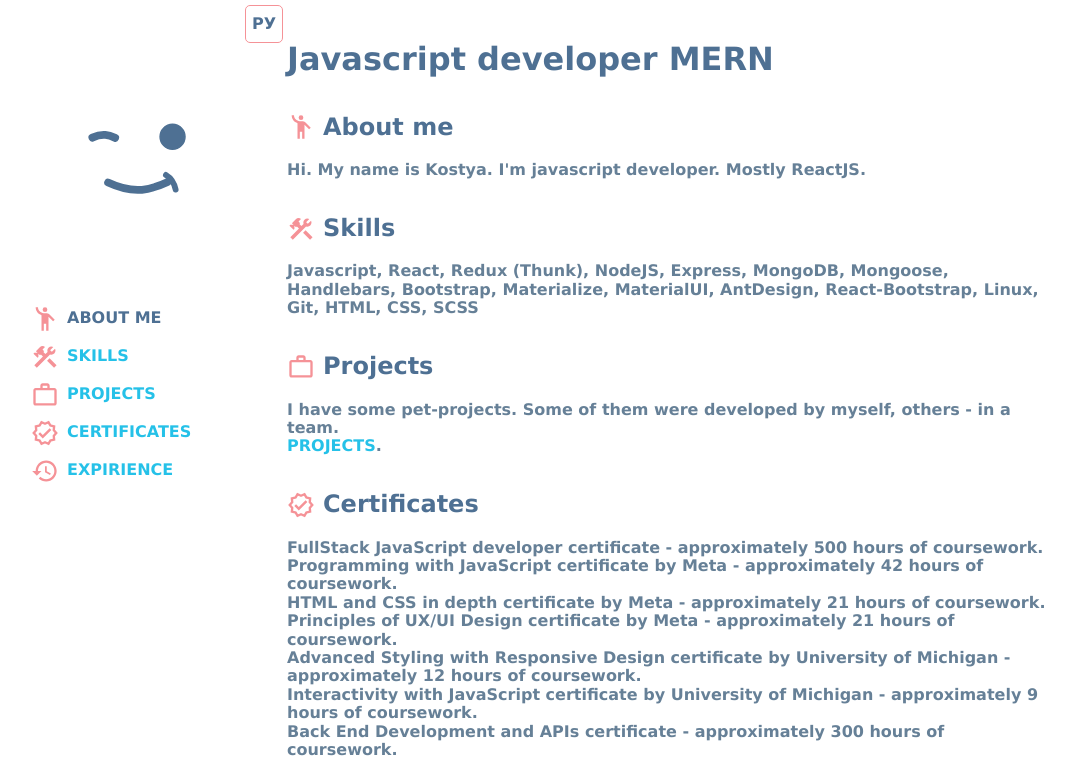
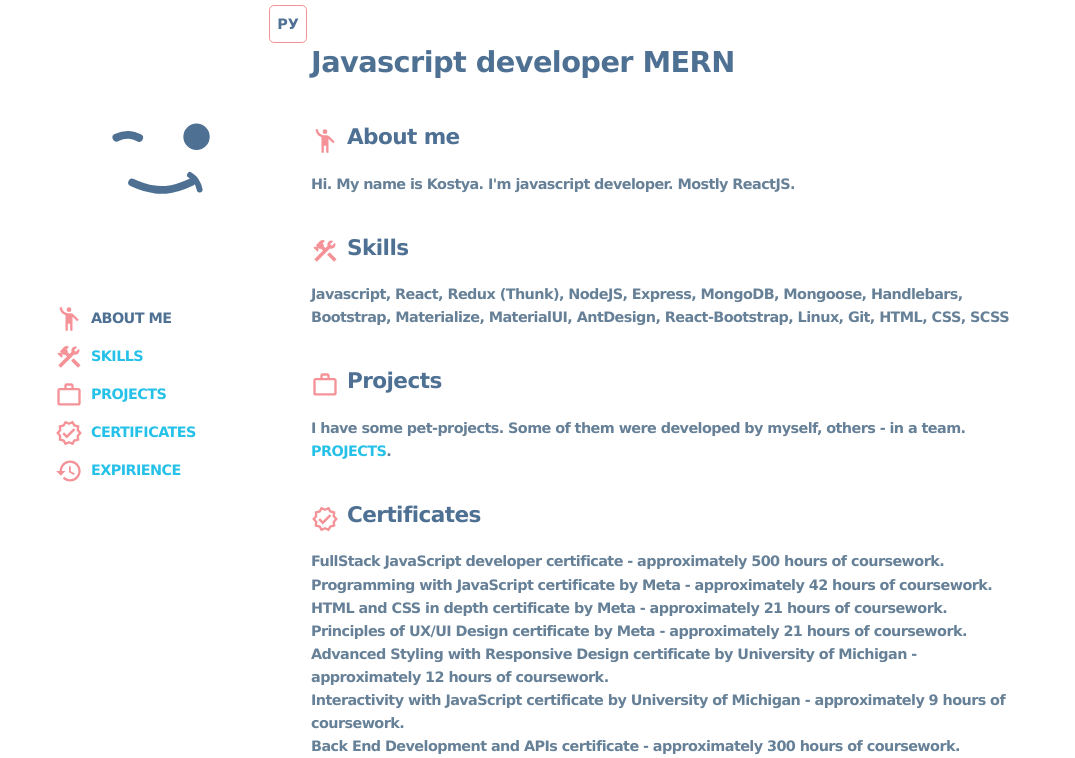
Before and after one commit to samolevich/cv, a React (Create React App) app: page / in a window 1280 px wide. Shown: the top 758 px of the page, without its empty margins (101-1176 px from the left). Built offline with nearby package versions, Linux system fonts and the light colour scheme; no server answers.

Commit message:
feat: ui - add more space

```diff
--- a/src/components/App/index.module.css
+++ b/src/components/App/index.module.css
@@ -7,12 +7,14 @@
   font-family: Verdana, Geneva, Tahoma, sans-serif;
   color: var(--dark-blue);
   font-weight: bolder;
-  font-size: 16px;
+  font-size: 0.9rem;
+  line-height: 1.6;
+  letter-spacing: -0.04rem;
 }
 
 .main {
   display: grid;
-  grid-template-columns: auto minmax(auto, 1056px) auto;
+  grid-template-columns: auto minmax(auto, 70rem) auto;
   grid-template-rows: 100vh;
 }
 .content {
```
